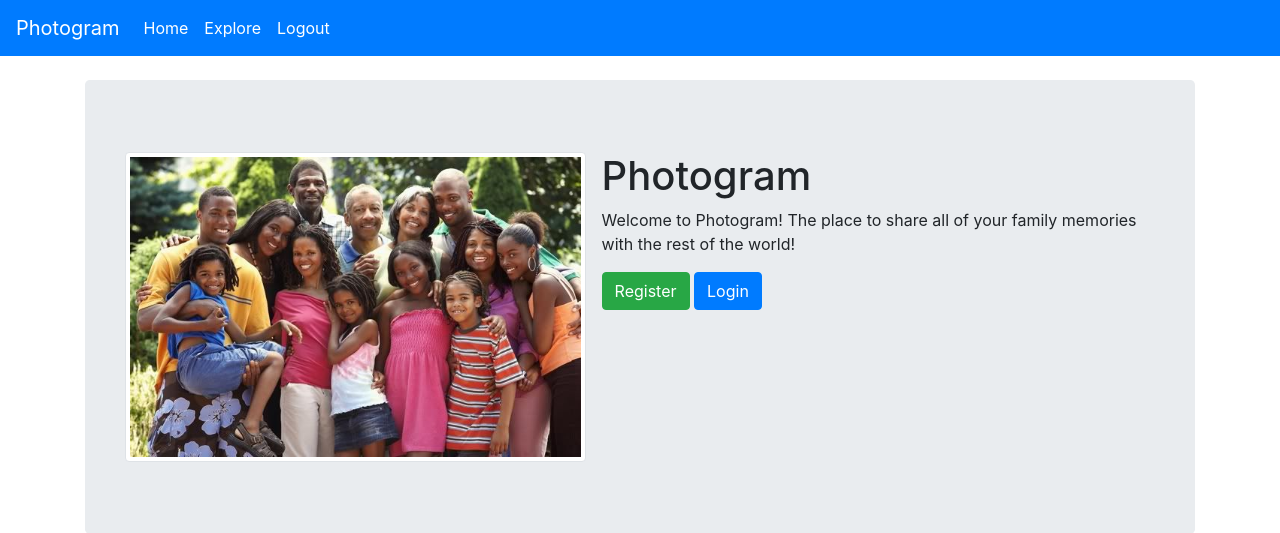
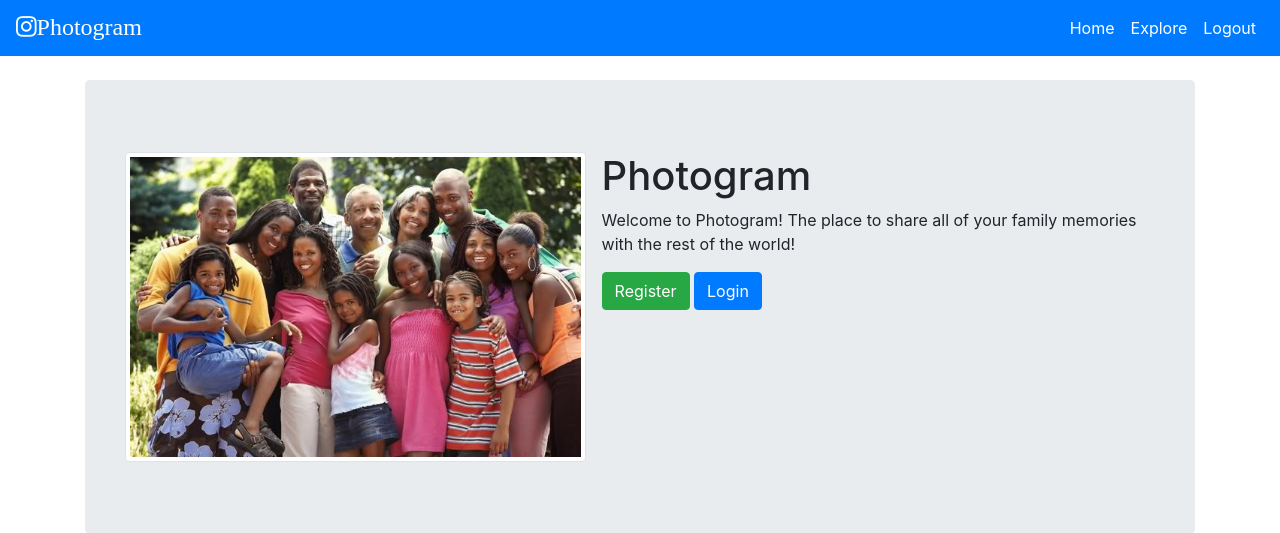
Before and after one commit to OleviaFrancis/info3180-project2, a Flask app: page / in a window 1280 px wide. Shown: the top 533 px of the page. Run offline with Flask 2, Linux system fonts and the light colour scheme; some libraries are stand-ins or nearby versions.

Commit message:
Fixed Navigation

```diff
--- a/app/static/js/app.js
+++ b/app/static/js/app.js
@@ -2,18 +2,18 @@
 Vue.component('app-header', {
     template: `
     <nav class="navbar navbar-expand-lg navbar-dark bg-primary fixed-top">
-      <a class="navbar-brand" href="/">Photogram</a>
+      <a class="navbar-brand" href="/"><i class="fa fa-instagram" style="font-size:24px">Photogram</i></a>
       <button class="navbar-toggler" type="button" data-toggle="collapse" data-target="#navbarSupportedContent" aria-controls="navbarSupportedContent" aria-expanded="false" aria-label="Toggle navigation">
         <span class="navbar-toggler-icon"></span>
       </button>
 
       <div class="collapse navbar-collapse" id="navbarSupportedContent">
         <ul class="navbar-nav mr-auto">
+          </ul>
+          <ul class="navbar-nav">
           <li class="nav-item active">
             <router-link class="nav-link" to="/">Home <span class="sr-only">(current)</span></router-link>
           </li>
-          </ull>
-
           <ul class="navbar-nav">
           <li class="nav-item active">
             <router-link class="nav-link" to="/explore">Explore <span class="sr-only">(current)</span></router-link>
@@ -50,7 +50,7 @@ const Home = Vue.component('home', {
         <h1>Photogram</h1>
         <p>Welcome to Photogram! The place to share all of your family memories with the rest of the world!</p>
         <div>
-        <button id="register" class="btn btn-success" v-on:click="nextpage1" >Register</button>
+        <button id="register" class="btn btn-success" v-on:click="nextpage1">Register</button>
         <button id="login" class="btn btn-primary" v-on:click="nextpage2">Login</button>
         </div>
         </div>
--- a/app/templates/base.html
+++ b/app/templates/base.html
@@ -13,7 +13,9 @@
     <!-- Bootstrap -->
     <link href="{{ url_for('static', filename='css/bootstrap.min.css') }}" rel="stylesheet">
 
+
     <link rel="stylesheet" href="{{ url_for('static', filename='css/app.css') }}">
+    <link rel="stylesheet" href="https://cdnjs.cloudflare.com/ajax/libs/font-awesome/4.7.0/css/font-awesome.min.css">
     {% block css %} {% endblock%}
   </head>
   <body>
--- a/app/views.py
+++ b/app/views.py
@@ -97,7 +97,9 @@ def login():
         if user != None and check_password_hash(user.password, password):
             login_user(user)
             print(current_user.id)
-            return jsonify({"message":"you are now logged in","user_id":user.id,"usersame":user.username})
+            flash('Logged in successfully.', 'success')
+            return redirect(url_for('home'))
+            # return jsonify({"message":"you are now logged in","user_id":user.id,"usersame":user.username})
         return jsonify({"message":"invalid password and/or username"})
 
     errors=form_errors(form)
@@ -106,8 +108,8 @@ def login():
 @app.route('/api/auth/logout')
 @login_required
 def logout():
-    logout_user()
-    return jsonify({'message':"you are now logged out"})
+    flash('you are now logged out', 'danger')
+    return redirect(url_for('home'))
 
 
 @app.route("/api/current_user")
```
Also changed, not shown: app/static/css/app.css (line endings or trailing spaces), app/static/uploads/5.png (added), app/static/uploads/WhatsApp_Image_2019-04-01_at_5.47.31_PM.jpeg (added).
